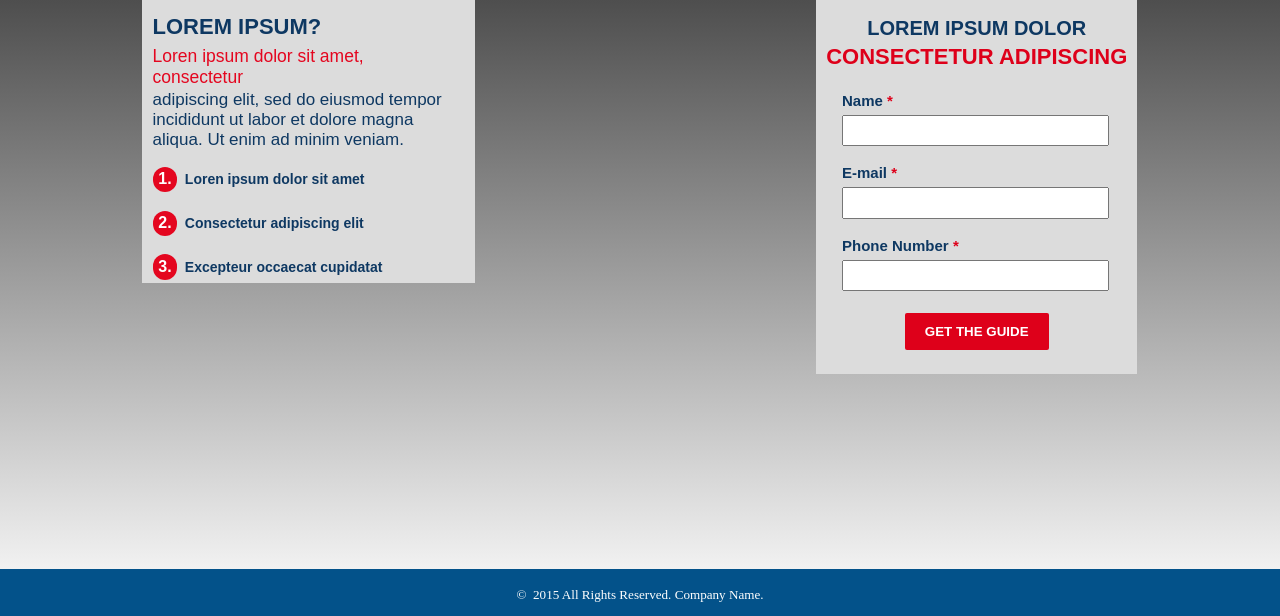
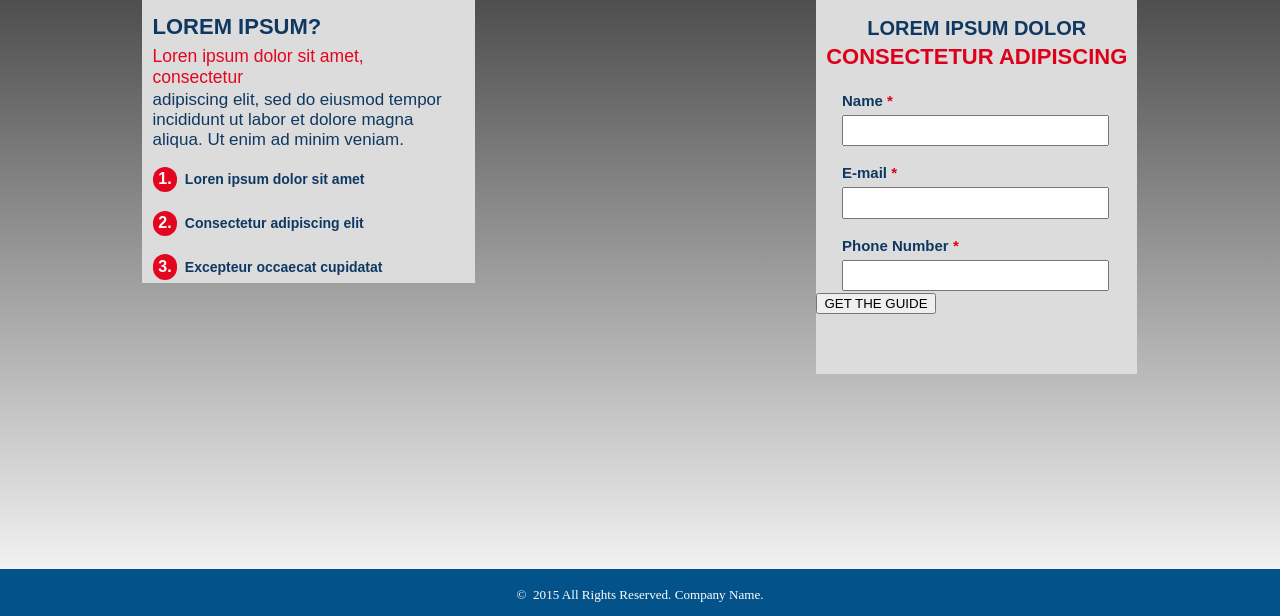
Before and after one commit to aviageula/AMFF, a plain HTML site: page index.html in a window 1280 px wide. Shown: the part 184-800 px from the top of the page. Drawn offline with Linux system fonts and the light colour scheme.

Commit message:
Update index.html

```diff
--- a/index.html
+++ b/index.html
@@ -5,7 +5,6 @@
     <meta name="author" content="Avia Geula" />
     <title>Avia Geula</title>
     <script src="jquery-1.11.2.min.js"></script>
-    <!--<script src="http://ajax.googleapis.com/ajax/libs/jquery/1.11.1/jquery.min.js"></script>-->
     <script src="mainJS.js"></script>
     <link href="main.css" rel="stylesheet" />
 </head>
@@ -87,7 +86,7 @@
                 <div><input type="text" name="phoneNumber" /></div>
             </div>
 
-            <input type="button" value="GET THE GUIDE"/>
+            <input type="submit" value="GET THE GUIDE"/>
         </div>
     </section>
 
```
